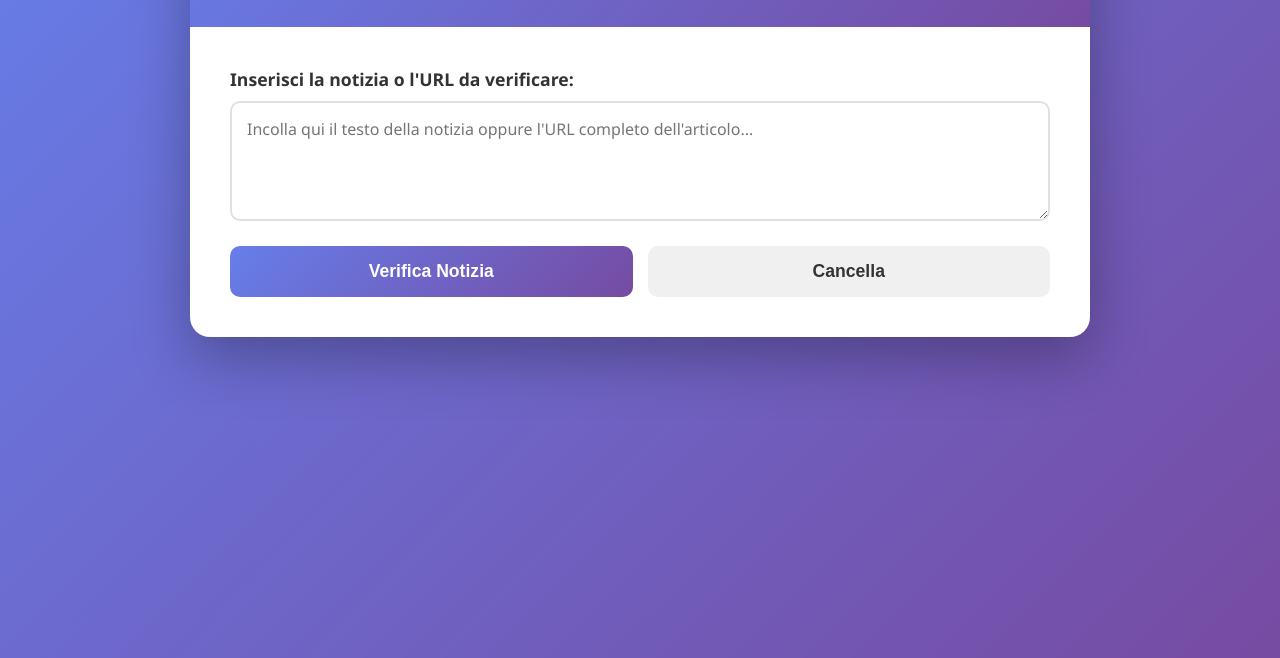
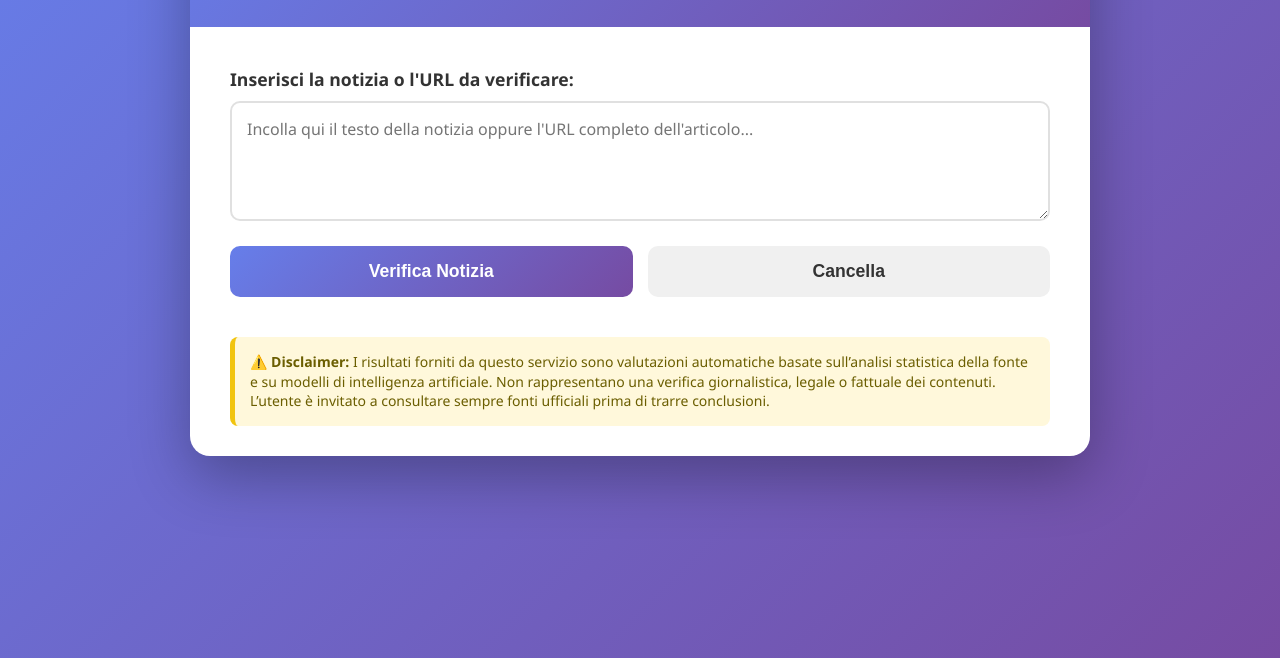
Before and after one commit to claudiopapeiai/new-verifier, a website: page public/index.html in a window 1280 px wide. Shown: the part 142-800 px from the top of the page. Drawn offline with Linux system fonts and the light colour scheme.

Commit message:
Add disclaimer to index.html

```diff
--- a/public/index.html
+++ b/public/index.html
@@ -315,6 +315,18 @@
             display: none;
         }
 
+        /* ✅ Disclaimer in fondo alla pagina */
+        .disclaimer {
+            margin: 0 40px 30px 40px;
+            padding: 15px;
+            background: #fff8db;
+            border-left: 5px solid #f1c40f;
+            color: #6b5e00;
+            font-size: 14px;
+            line-height: 1.4;
+            border-radius: 8px;
+        }
+
         @media (max-width: 768px) {
             .header h1 {
                 font-size: 1.8em;
@@ -326,6 +338,14 @@
 
             .metrics {
                 grid-template-columns: 1fr;
+            }
+
+            .error {
+                margin: 20px;
+            }
+
+            .disclaimer {
+                margin: 0 20px 20px 20px;
             }
         }
     </style>
@@ -389,7 +409,18 @@
                 <div class="metrics" id="metrics"></div>
             </div>
         </div>
-    </div>  <script>
+
+        <!-- ✅ Disclaimer inserito sotto i risultati -->
+        <div class="disclaimer">
+            <strong>⚠️ Disclaimer:</strong>
+            I risultati forniti da questo servizio sono valutazioni automatiche basate
+            sull’analisi statistica della fonte e su modelli di intelligenza artificiale.
+            Non rappresentano una verifica giornalistica, legale o fattuale dei contenuti.
+            L’utente è invitato a consultare sempre fonti ufficiali prima di trarre conclusioni.
+        </div>
+    </div>
+
+    <script>
         async function verifyNews() {
             const input = document.getElementById('newsInput').value.trim();
 
@@ -503,11 +534,6 @@
                     <div class="metric-value">${metriche.tokenTotali}</div>
                     <div class="metric-label">Token Totali</div>
                 </div>
-
-
-
-
-
                 <div class="metric-item">
                     <div class="metric-value">${metriche.costoTotale || '$0.000000'}</div>
                     <div class="metric-label">Costo (USD)</div>
@@ -516,9 +542,6 @@
                     <div class="metric-value">${metriche.costoTotaleEuro || '€0.000000'}</div>
                     <div class="metric-label">Costo (EUR)</div>
                 </div>
-
-
-
                 <div class="metric-item">
                     <div class="metric-value">${metriche.tempoRisposta}</div>
                     <div class="metric-label">Tempo Risposta</div>
@@ -553,7 +576,7 @@
 
         function clearResults() {
             document.getElementById('newsInput').value = '';
-            document.getElementById('results').style.display = 'none';
+            document.getElementById('results').display = 'none';
             document.getElementById('error').style.display = 'none';
             document.getElementById('loading').style.display = 'none';
         }
```
